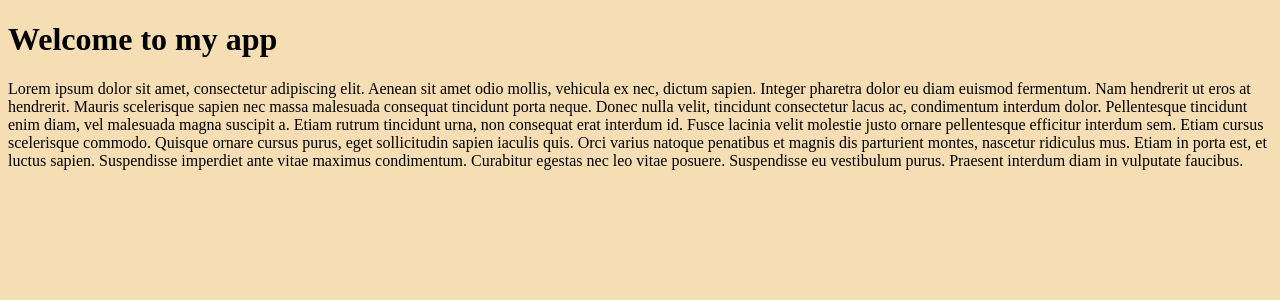
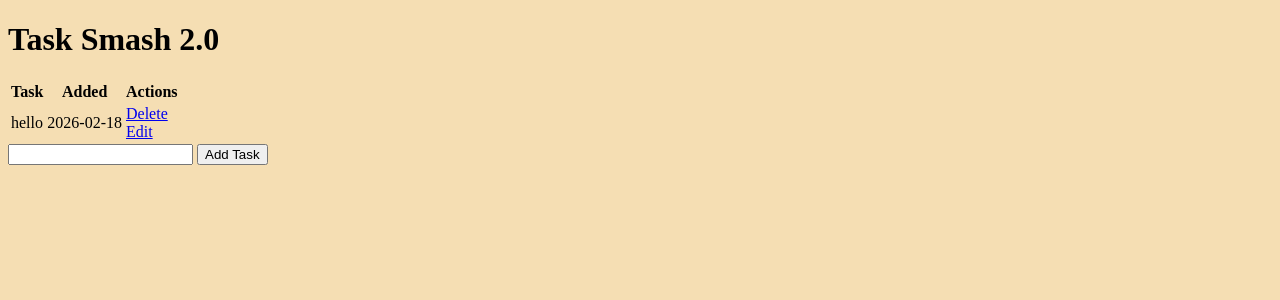
Before and after one commit to Captainnomis/Python-Playground, a Flask app: page / in a window 1280 px wide. Shown: the top 300 px of the page. Run offline with Flask 3, Linux system fonts and the light colour scheme; style sheets or scripts are compiled from the project's sources.

Commit message:
Experimenting with Flask
Following tutorial by Programming with Josh
Flask Full Course: Build Stunning Web Apps Fast | Python Flask Tutorial
Up until 51:19

```diff
--- a/app.py
+++ b/app.py
@@ -1,12 +1,42 @@
-from flask import Flask, render_template
+from flask import Flask, render_template, redirect, request
 from flask_scss import Scss
 from flask_sqlalchemy import SQLAlchemy
+from datetime import datetime
 
 app = Flask(__name__)
-scss = Scss(app, static_dir='static', asset_dir='assets')
-@app.route('/')
+Scss(app)
+
+app.config["SQLALCHEMY_DATABASE_URI"] = "sqlite:///database.db"
+db = SQLAlchemy(app)
+
+class MyTask(db.Model):
+    id = db.Column(db.Integer, primary_key = True)
+    content = db.Column(db.String(100), nullable = False)
+    complete = db.Column(db.Integer, default = 0)
+    created = db.Column(db.DateTime, default = datetime.utcnow)
+
+    def __repr__ (self) -> str:
+        return f"Task {self.id}"
+#Home page
+@app.route('/', methods = ["POST", "GET"])
 def index():
-    return render_template("index.html")
+    #Add a Task
+    if request.method == "POST":
+        current_task = request.form["content"]
+        new_task = MyTask(content = current_task)
+    #See all current tasks
+        try:
+            db.session.add(new_task)
+            db.session.commit()
+            return redirect("/")
+        except Exception as e:
+            print(f"Error: {e}")
+            return f"Error: {e}"
+    else:
+        tasks = MyTask.query.order_by(MyTask.created).all()
+        return render_template("index.html", tasks = tasks)
 
 if __name__ == '__main__':
+    with app.app_context():
+        db.create_all()
     app.run(debug=True)
--- /dev/null
+++ b/static/styles.css
@@ -0,0 +1,3 @@
+body {
+  background-color: wheat;
+}/*# sourceMappingURL=styles.css.map */
--- /dev/null
+++ b/templates/base.html
@@ -0,0 +1,12 @@
+<!DOCTYPE html>
+<html lang="en">
+    <head>
+        <meta charset="UTF-8">
+        <meta name="viewport" content="width=device-width, initial-scale=1.0">
+        <link rel="stylesheet" href="{{url_for('static', filename = 'styles.css')}}">
+        {% block head %} {% endblock %}
+    </head>
+    <body>
+        {% block body %} {% endblock %}
+    </body>
+</html>
--- a/templates/index.html
+++ b/templates/index.html
@@ -1,14 +1,40 @@
-<!DOCTYPE html>
-<html lang="en">
-    <head>
-        <meta charset="UTF-8">
-        <meta http-equiv="X-UA-Compatible" content="IE=edge">
-        <meta name="viewport" content="width=device-width, initial-scale=1.0">
-        <link rel="stylesheet" href="{{url_for("static", filename="styles.css")}}">
-        <title>My app</title>
-    </head>
-    <body>
-        <h1>Welcome to my app</h1>
-        <p>Lorem ipsum dolor sit amet, consectetur adipiscing elit. Aenean sit amet odio mollis, vehicula ex nec, dictum sapien. Integer pharetra dolor eu diam euismod fermentum. Nam hendrerit ut eros at hendrerit. Mauris scelerisque sapien nec massa malesuada consequat tincidunt porta neque. Donec nulla velit, tincidunt consectetur lacus ac, condimentum interdum dolor. Pellentesque tincidunt enim diam, vel malesuada magna suscipit a. Etiam rutrum tincidunt urna, non consequat erat interdum id. Fusce lacinia velit molestie justo ornare pellentesque efficitur interdum sem. Etiam cursus scelerisque commodo. Quisque ornare cursus purus, eget sollicitudin sapien iaculis quis. Orci varius natoque penatibus et magnis dis parturient montes, nascetur ridiculus mus. Etiam in porta est, et luctus sapien. Suspendisse imperdiet ante vitae maximus condimentum. Curabitur egestas nec leo vitae posuere. Suspendisse eu vestibulum purus. Praesent interdum diam in vulputate faucibus.</p>
-    </body>
-</html>
+{% extends "base.html" %}
+
+{% block head %}
+<title>Task Smash </title>
+{% endblock %}
+
+{% block body %}
+    <div class="content">
+        <h1>Task Smash 2.0</h1>
+
+        {% if tasks | length < 1 %}
+        <h3>There are no tasks, create one here </h3>
+        {% else %}
+        <table>
+            <tr>
+                <th>Task</th>
+                <th>Added</th>
+                <th>Actions</th>
+            </tr>
+            {% for task in tasks%}
+                <tr>
+                    <td>{{task.content}}</td>
+                    <td>{{task.created.strftime("%Y-%m-%d")}}</td>
+                    <td>
+                        <a href="/delete/{{task.id}}">Delete</a>
+                        <br />
+                        <a href="/update/{{task.id}}">Edit</a>
+                    </td>
+                </tr>
+            {% endfor %}
+        </table>
+        {% endif %}
+        <form action = "/" method = "POST">
+            <input type="text" name="content" id = "content" />
+            <input type="submit" value="Add Task" id="btn_add" />
+        </form>
+    </div>
+
+
+{% endblock %}
```
Also changed, not shown: instance/database.db (added), 1 other file.
